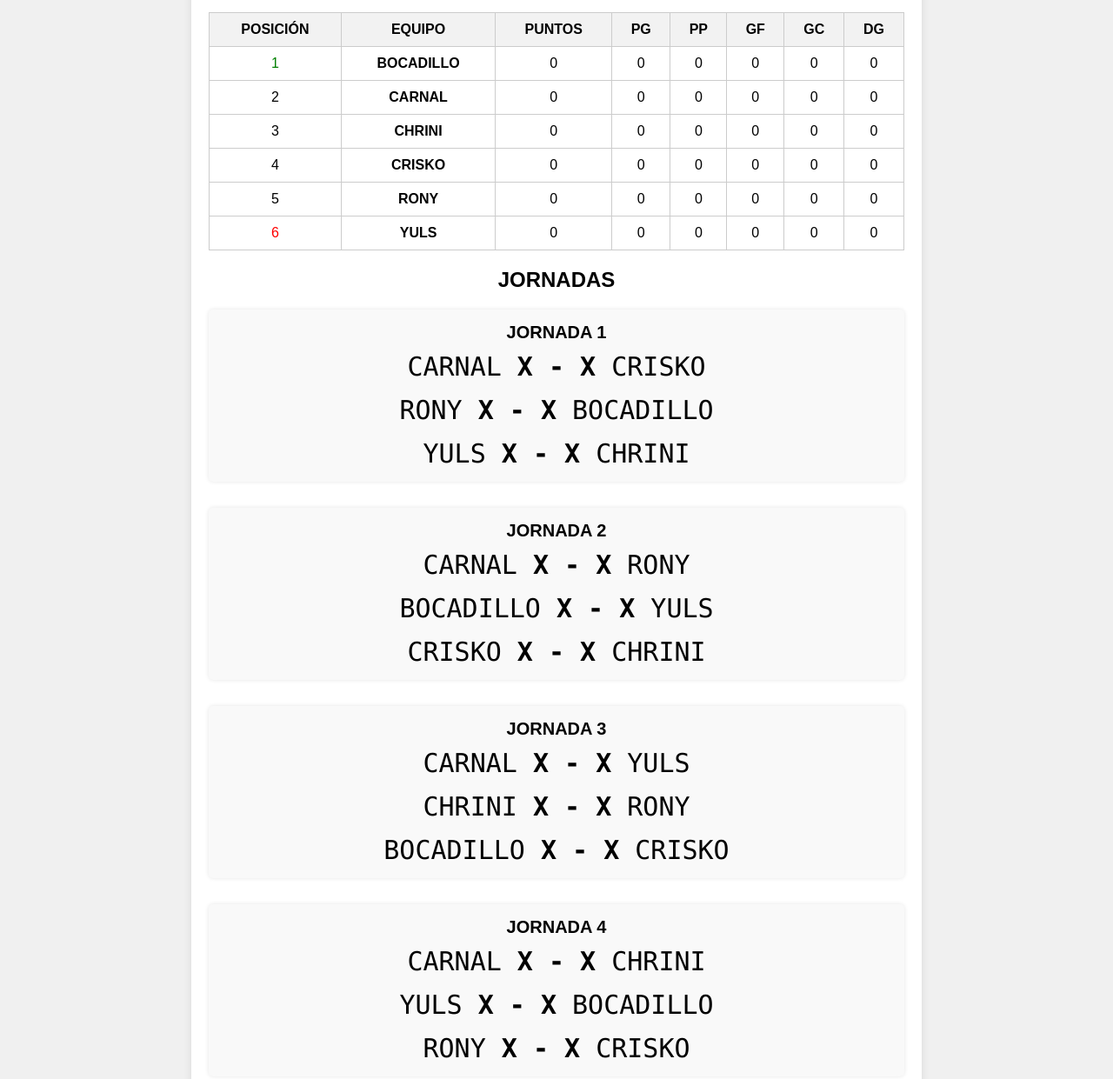
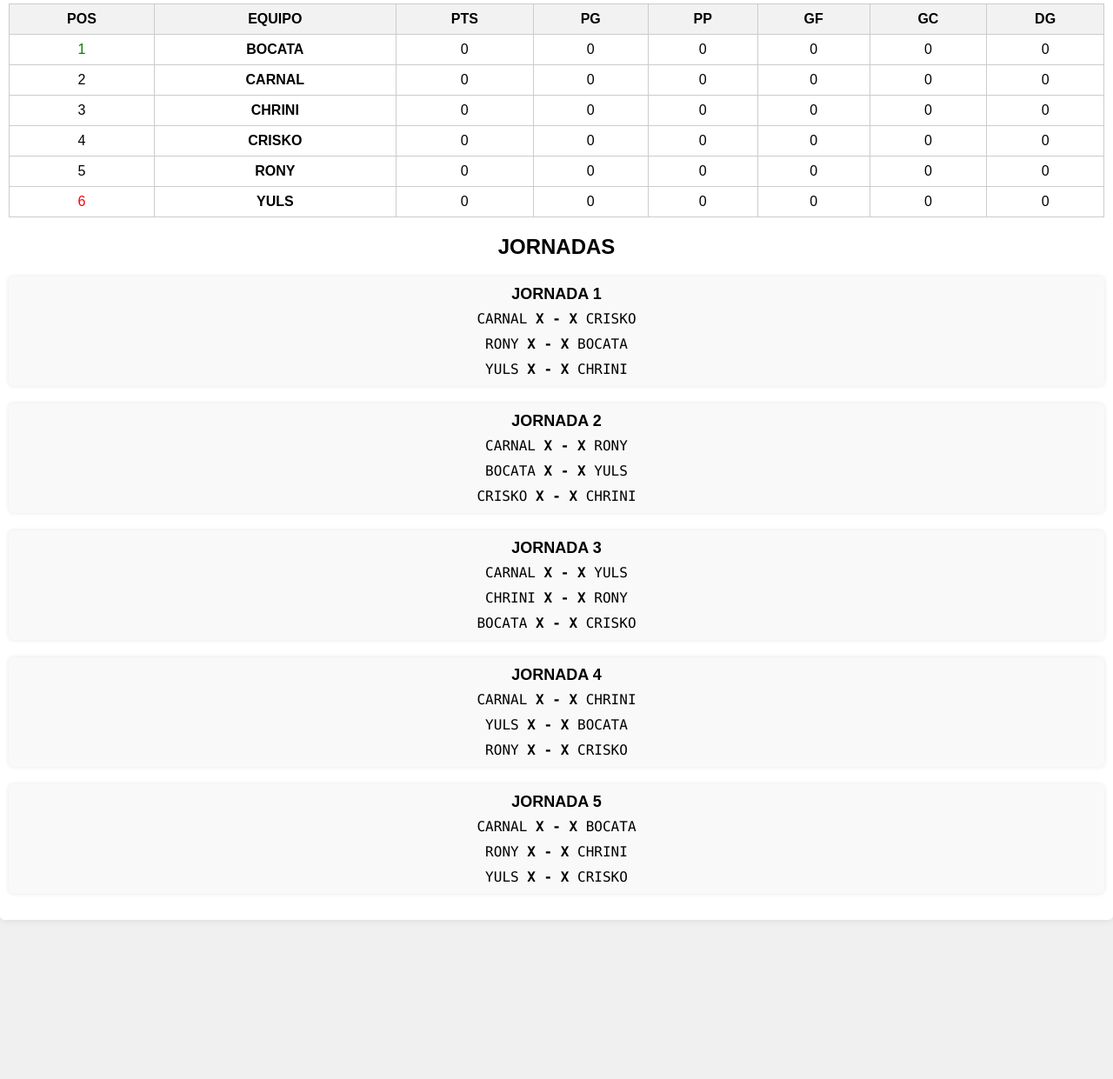
Before and after one commit to ELCHRINI3/elchrini3.github.io, a plain HTML site: page index.html in a window 1280 px wide. Shown: the part 154-1395 px from the top of the page at 87% size. After the commit the page ends 1232 px from the top, so only its background shows below. Drawn offline with Linux system fonts and the light colour scheme.

Commit message:
index.html

```diff
--- a/index.html
+++ b/index.html
@@ -12,9 +12,9 @@
    background-color: #f0f0f0;
   }
   .container {
-      max-width: 800px;
+   max-width: 100%;
    margin: 20px auto;
-      padding: 20px;
+   padding: 10px;
    background-color: #fff;
    border-radius: 5px;
    box-shadow: 0 0 10px rgba(0, 0, 0, 0.1);
@@ -31,7 +31,7 @@
    border: 1px solid #ccc;
   }
   th, td {
-      padding: 10px;
+   padding: 8px;
    text-align: center;
    vertical-align: middle;
   }
@@ -43,8 +43,8 @@
    padding: 0;
   }
   .jornada {
-      margin-bottom: 30px;
-      padding: 15px;
+   margin-bottom: 20px;
+   padding: 10px;
    background-color: #f9f9f9;
    border-radius: 5px;
    box-shadow: 0 0 5px rgba(0, 0, 0, 0.1);
@@ -52,13 +52,13 @@
   .jornada h3 {
    margin: 0;
    text-align: center;
-      font-size: 20px;
-      margin-bottom: 10px;
+   font-size: 18px;
+   margin-bottom: 8px;
   }
   .partido {
-      margin-bottom: 15px;
+   margin-bottom: 10px;
    text-align: center;
-      font-size: 30px;
+   font-size: 16px;
    font-family: Monaco, monospace;
   }
   .partido:last-child {
@@ -88,12 +88,12 @@
  <h1>LIGA EA FC 24</h1>
 
  <h2>TABLA DE CLASIFICACIÓN</h2>
-  <table>
+ <table id="tablaClasificacion">
   <thead>
    <tr>
-        <th>POSICIÓN</th>
+    <th>POS</th>
     <th>EQUIPO</th>
-        <th>PUNTOS</th>
+    <th>PTS</th>
     <th>PG</th>
     <th>PP</th>
     <th>GF</th>
@@ -104,7 +104,7 @@
   <tbody>
    <tr>
     <td class="numero-verde">1</td>
-        <td class="equipo">BOCADILLO</td>
+    <td class="equipo">BOCATA</td>
     <td>0</td>
     <td>0</td>
     <td>0</td>
@@ -169,33 +169,33 @@
  <div class="jornadas">
   <div class="jornada">
    <h3>JORNADA 1</h3>
-      <div class="partido">CARNAL <span class="resultado">X - X</span> CRISKO</div>
-      <div class="partido">RONY <span class="resultado">X - X</span> BOCADILLO</div>
-      <div class="partido">YULS <span class="resultado">X - X</span> CHRINI</div>
+   <div class="partido" id="partido1">CARNAL <span class="resultado">X - X</span> CRISKO</div>
+   <div class="partido" id="partido2">RONY <span class="resultado">X - X</span> BOCATA</div>
+   <div class="partido" id="partido3">YULS <span class="resultado">X - X</span> CHRINI</div>
   </div>
   <div class="jornada">
    <h3>JORNADA 2</h3>
-      <div class="partido">CARNAL <span class="resultado">X - X</span> RONY</div>
-      <div class="partido">BOCADILLO <span class="resultado">X - X</span> YULS</div>
-      <div class="partido">CRISKO <span class="resultado">X - X</span> CHRINI</div>
+   <div class="partido" id="partido4">CARNAL <span class="resultado">X - X</span> RONY</div>
+   <div class="partido" id="partido5">BOCATA <span class="resultado">X - X</span> YULS</div>
+   <div class="partido" id="partido6">CRISKO <span class="resultado">X - X</span> CHRINI</div>
   </div>
   <div class="jornada">
    <h3>JORNADA 3</h3>
-      <div class="partido">CARNAL <span class="resultado">X - X</span> YULS</div>
-      <div class="partido">CHRINI <span class="resultado">X - X</span> RONY</div>
-      <div class="partido">BOCADILLO <span class="resultado">X - X</span> CRISKO</div>
+   <div class="partido" id="partido7">CARNAL <span class="resultado">X - X</span> YULS</div>
+   <div class="partido" id="partido8">CHRINI <span class="resultado">X - X</span> RONY</div>
+   <div class="partido" id="partido9">BOCATA <span class="resultado">X - X</span> CRISKO</div>
   </div>
   <div class="jornada">
    <h3>JORNADA 4</h3>
-      <div class="partido">CARNAL <span class="resultado">X - X</span> CHRINI</div>
-      <div class="partido">YULS <span class="resultado">X - X</span> BOCADILLO</div>
-      <div class="partido">RONY <span class="resultado">X - X</span> CRISKO</div>
+   <div class="partido" id="partido10">CARNAL <span class="resultado">X - X</span> CHRINI</div>
+   <div class="partido" id="partido11">YULS <span class="resultado">X - X</span> BOCATA</div>
+   <div class="partido" id="partido12">RONY <span class="resultado">X - X</span> CRISKO</div>
   </div>
   <div class="jornada">
    <h3>JORNADA 5</h3>
-      <div class="partido">CARNAL <span class="resultado">X - X</span> BOCADILLO</div>
-      <div class="partido">RONY <span class="resultado">X - X</span> CHRINI</div>
-      <div class="partido">YULS <span class="resultado">X - X</span> CRISKO</div>
+   <div class="partido" id="partido13">CARNAL <span class="resultado">X - X</span> BOCATA</div>
+   <div class="partido" id="partido14">RONY <span class="resultado">X - X</span> CHRINI</div>
+   <div class="partido" id="partido15">YULS <span class="resultado">X - X</span> CRISKO</div>
   </div>
  </div>
 </div>
```
Lines whose indentation alone changed are shown as unchanged.
